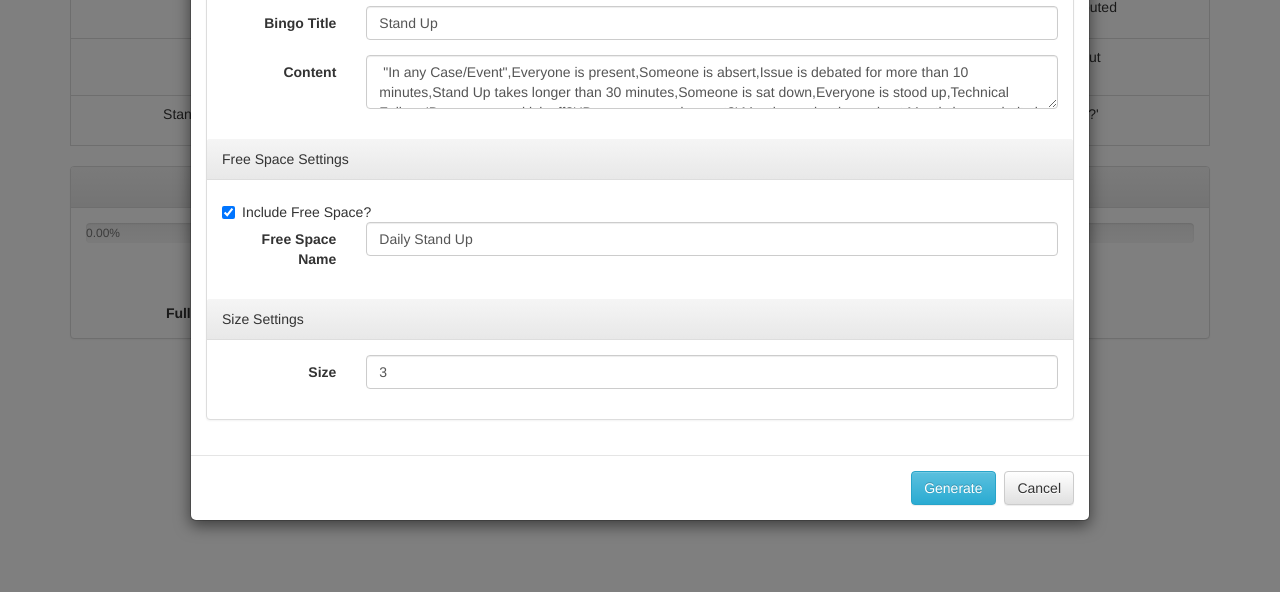
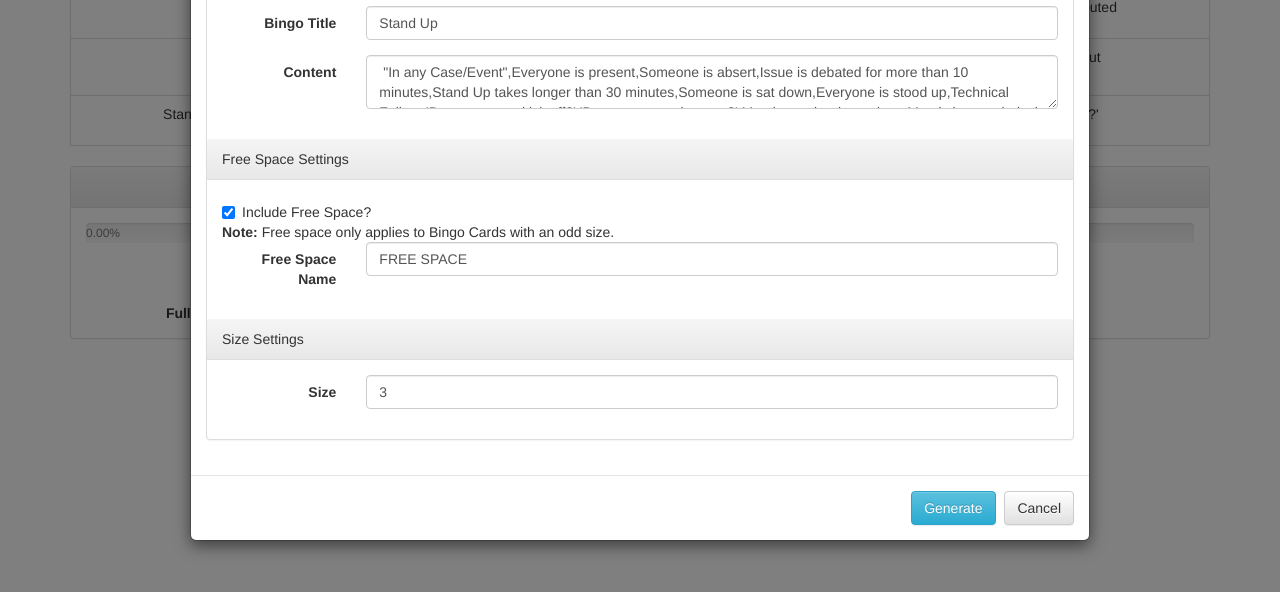
Before and after one commit to HopefulLlama/BingoGen, a plain HTML site: page default.html in a window 1280 px wide. Both pictures are taken after a click on the link "Settings". Shown: the part 154-746 px from the top of the page. Drawn offline with Linux system fonts and the light colour scheme.

Commit message:
- Fixed issues with Free Space

```diff
--- a/default.html
+++ b/default.html
@@ -62,10 +62,11 @@
                                         <input id="inputFreeSpaceBoolean" type="checkbox" value="" checked="checked"> Include Free Space?
                                     </label>
                                 </div>
+                                <b>Note: </b> Free space only applies to Bingo Cards with an odd size.
                                 <div class="form-group">
                                     <label for="inputFreeSpaceName" class="col-sm-2 control-label">Free Space Name</label>
                                     <div class="col-sm-10">
-                                        <input type="text" class="form-control" id="inputFreeSpaceName" value="Daily Stand Up" />
+                                        <input type="text" class="form-control" id="inputFreeSpaceName" value="FREE SPACE" />
                                     </div>
                                 </div>
                             </form>
--- a/js/bingo-creator.js
+++ b/js/bingo-creator.js
@@ -7,13 +7,13 @@ function generateBingoCard(){
 	for (var i = 0; i < settings.size; i++) {
 		html += '<tr>';
 		for (var j = 0; j < settings.size; j++) {
-			if (counter === settings.freeSpaceIndex) {
+			if (counter === settings.freeSpaceIndex && settings.freeSpaceBoolean && settings.size % 2 == 1) {
 				html += '<td class="bingoCell unclickable">';
 		  		html += settings.input[counter];
-				html += '<br /> <b>FREE SPACE<b/>';
+				html += '<br /> <b>' + settings.freeSpaceName + '<b/>';
 			} else {
-			html += '<td class="bingoCell clickable">';
-			html += settings.input[counter];
+				html += '<td class="bingoCell clickable">';
+				html += settings.input[counter];
 			}
 			html += '</td>';
 			counter++;
```
